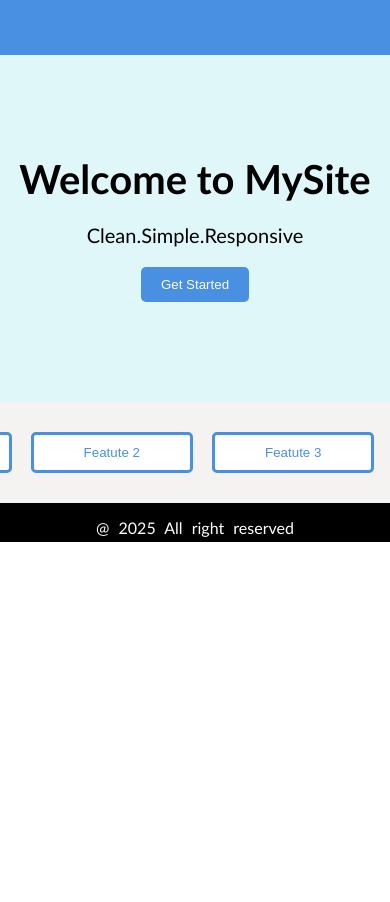
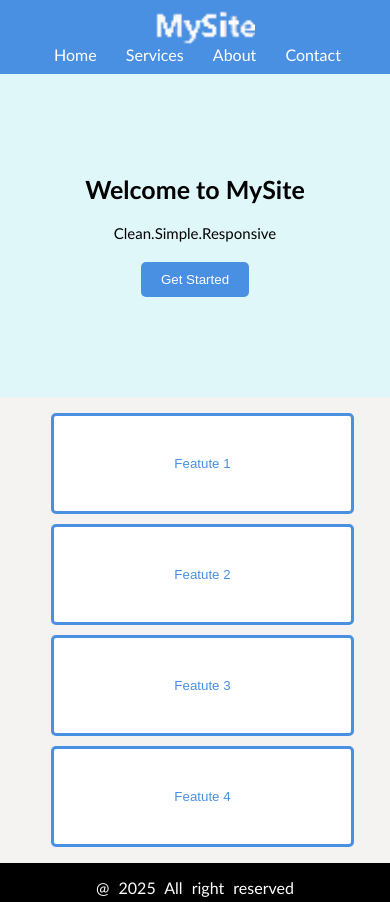
Before and after one commit to romasmv/55-grupe-GabijosUzduotis4, a website: page index.html in a window 390 px wide. Shown: the top 902 px of the page. Before the commit the page ends 844 px from the top, so only its background shows below. Drawn offline with Linux system fonts and the light colour scheme.

Commit message:
update media.css

```diff
--- a/css/main.css
+++ b/css/main.css
@@ -71,6 +71,7 @@ body {
     padding: 30px;
     text-align: center;
     background-color: rgb(245, 242, 242);
+    gap: 40px 0;
 }
 
 .btn-section button{
--- /dev/null
+++ b/css/media.css
@@ -0,0 +1,56 @@
+@media (max-width: 1350px) {
+  .header {
+    width: 100%;
+  }
+}
+
+@media (max-width: 461px) {
+  .header {
+    width: 100%;
+    flex-direction: column;
+  }
+  .main h1{
+    font-size: 25px;
+  }
+  .main p{
+    font-size: 15px;
+  }
+
+}
+
+@media (max-width: 750px) {
+  .btn-section {
+    flex-wrap: wrap;
+    width: 100%;
+    padding: 1rem;
+  }
+    .btn-section button{
+    padding:20px 80px;
+    margin-bottom: 10px;
+  }
+  .btn-section :last-child{
+    margin-bottom: 0;
+  }
+
+
+}
+@media (max-width: 510px) {
+  .btn-section button{
+    padding:40px 140px;
+    margin-bottom: 10px;
+  }
+  .btn-section :last-child{
+    margin-bottom: 0;
+  }
+}
+
+
+@media (max-width: 390px) {
+  .btn-section button{
+    padding:40px 120px;
+    margin-bottom: 10px;
+  }
+  .btn-section :last-child{
+    margin-bottom: 0;
+  }
+}
--- a/index.html
+++ b/index.html
@@ -5,6 +5,7 @@
     <meta name="viewport" content="width=device-width, initial-scale=1.0">
     <title>Document</title>
     <link rel="stylesheet" href="./css/main.css">
+    <link rel="stylesheet" href="./css/media.css">
 </head>
 <body>
     <header class="container">
@@ -27,10 +28,10 @@
     </main>
     <section class="container">
         <div class="btn-section">
-            <Button>Featute 1</Button>
-            <Button>Featute 2</Button>
-            <Button>Featute 3</Button>
-            <Button>Featute 4</Button>
+            <button class="btn-1">Featute 1</button>
+            <button>Featute 2</button>
+            <button>Featute 3</button>
+            <button>Featute 4</button>
         </div>
     </section>
     <footer class="container">
```
